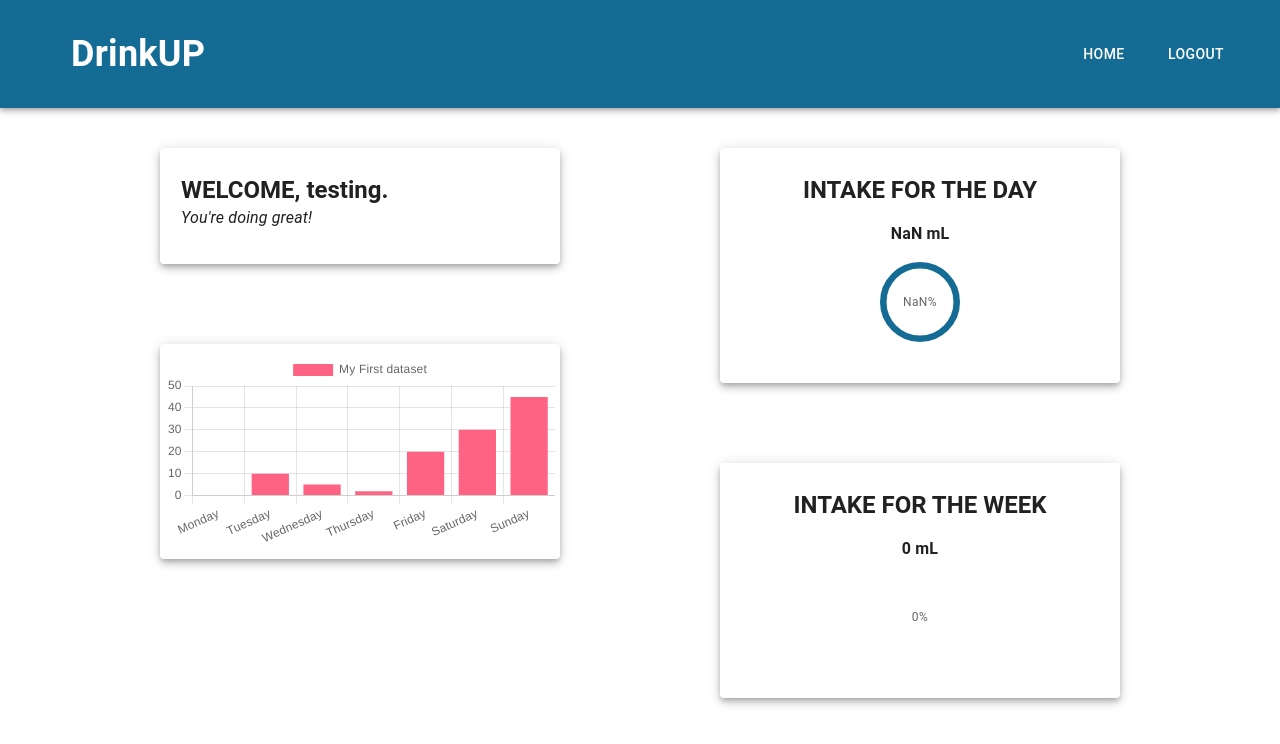
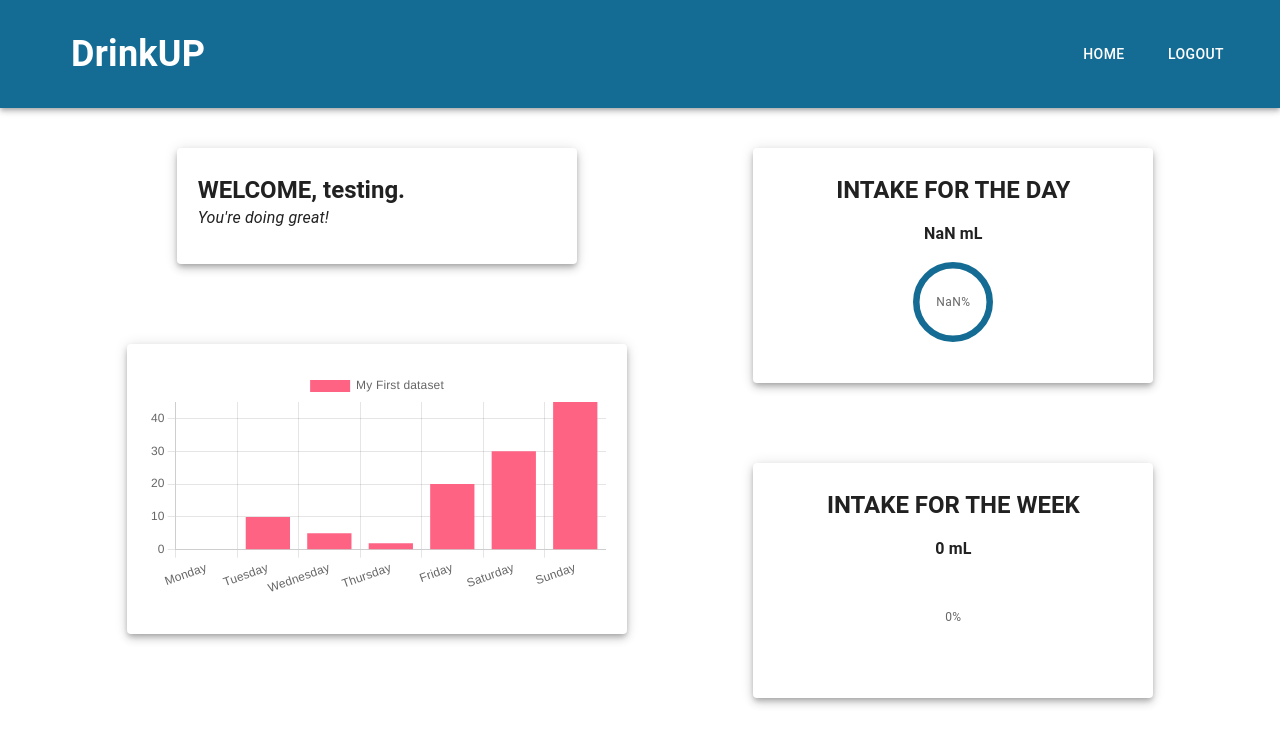
Before and after one commit to gnzgac/DrinkUP, a React (Create React App) app: page / in a window 1280 px wide. Shown: the top 744 px of the page. Built offline with nearby package versions, Linux system fonts and the light colour scheme; no server answers; the database is empty; sample sign-in values are in the browser's storage.

Commit message:
edits to bar chart

```diff
--- a/src/pages/Dashboard.js
+++ b/src/pages/Dashboard.js
@@ -129,8 +129,10 @@ function Dashboard() {
             </Box>
             <Box style={{ display:'flex', justifyContent:'center' }}>
               <Grid sx={{mt:5, mb:5}}>
-                <Card sx={{boxShadow:5, mb:3}} style={{ minWidth: 400, padding: "10px 5px", margin: "0 auto" }}>
-                  <BarChart />
+                <Card sx={{boxShadow:5, mb:3}} style={{ minWidth: 500, minHeight: 290, padding: "10px 5px", margin: "0 auto" }}>
+                  <CardContent align = "center">
+                    <BarChart />
+                  </CardContent>
                 </Card>
               </Grid>
             </Box>
```
